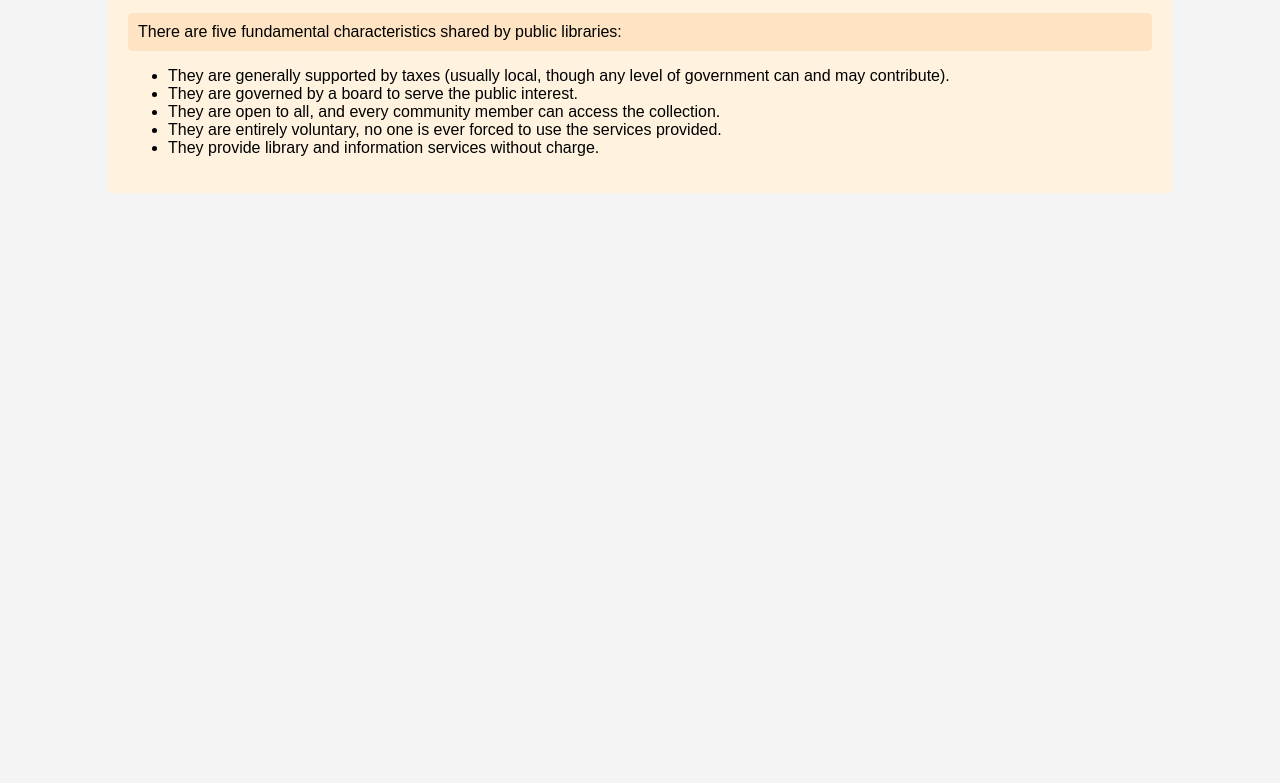
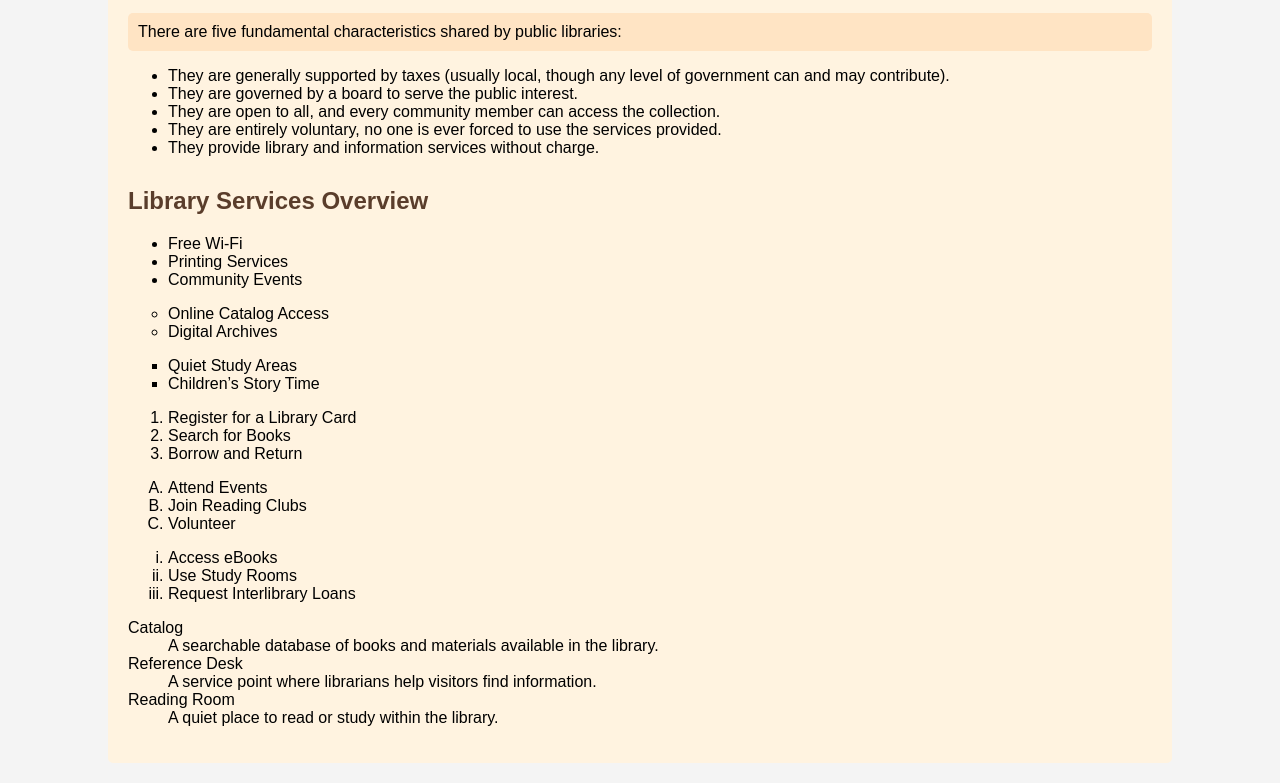
Before and after one commit to VadimGrabenko/okr, a website: page lab_1/public.html in a window 1280 px wide. Shown: the part 230-1013 px from the top of the page. Before the commit the page ends 800 px from the top, so only its background shows below. Drawn offline with Linux system fonts and the light colour scheme.

Commit message:
final commit second lab)

```diff
--- a/lab_1/public.html
+++ b/lab_1/public.html
@@ -35,6 +35,54 @@
         <li>They are entirely voluntary, no one is ever forced to use the services provided.</li>
         <li>They provide library and information services without charge.</li>
     </ul>
+
+    <h2 style="margin-top: 30px;">Library Services Overview</h2>
+
+    <ul type="disc">
+        <li>Free Wi-Fi</li>
+        <li>Printing Services</li>
+        <li>Community Events</li>
+    </ul>
+
+    <ul type="circle">
+        <li>Online Catalog Access</li>
+        <li>Digital Archives</li>
+    </ul>
+
+    <ul type="square">
+        <li>Quiet Study Areas</li>
+        <li>Children’s Story Time</li>
+    </ul>
+
+    <ol type="1">
+        <li>Register for a Library Card</li>
+        <li>Search for Books</li>
+        <li>Borrow and Return</li>
+    </ol>
+
+    <ol type="A">
+        <li>Attend Events</li>
+        <li>Join Reading Clubs</li>
+        <li>Volunteer</li>
+    </ol>
+
+    <ol type="i">
+        <li>Access eBooks</li>
+        <li>Use Study Rooms</li>
+        <li>Request Interlibrary Loans</li>
+    </ol>
+
+    <dl>
+        <dt>Catalog</dt>
+        <dd>A searchable database of books and materials available in the library.</dd>
+
+        <dt>Reference Desk</dt>
+        <dd>A service point where librarians help visitors find information.</dd>
+
+        <dt>Reading Room</dt>
+        <dd>A quiet place to read or study within the library.</dd>
+    </dl>
+
 </div>
 
 </body>
```
